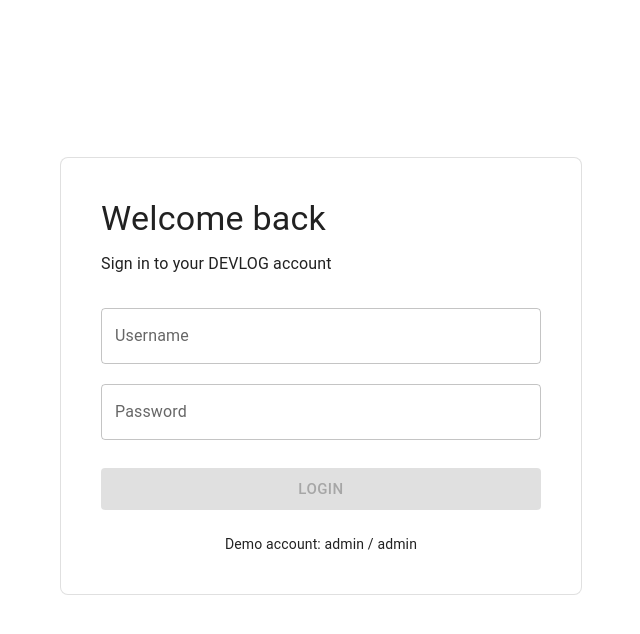
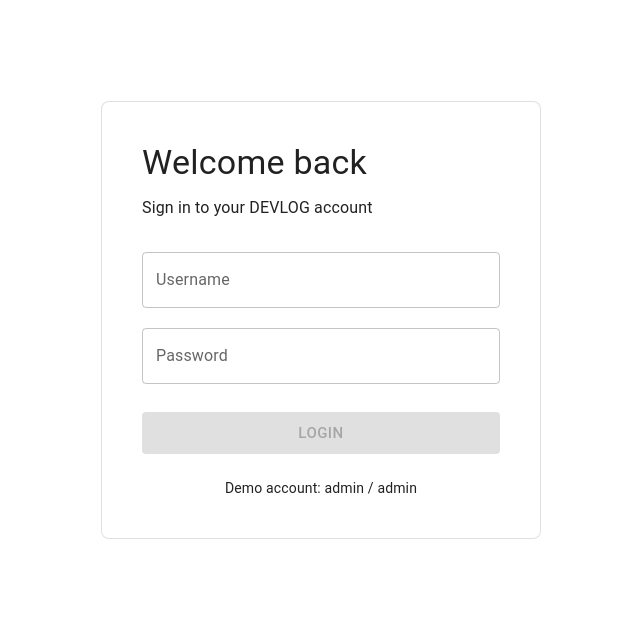
Before and after one commit to igorgrinchenko/react-blog, a React (Vite) app: page /login in a window 1280 px wide. Shown: the top 634 px of the page, without its empty margins (319-959 px from the left). Built offline with nearby package versions, Linux system fonts and the light colour scheme.

Commit message:
added index.css

```diff
--- a/src/index.css
+++ b/src/index.css
@@ -0,0 +1,134 @@
+/* =========================
+   Reset
+   ========================= */
+
+*,
+*::before,
+*::after {
+  box-sizing: border-box;
+  margin: 0;
+  padding: 0;
+}
+
+html {
+  line-height: 1.15;
+  -webkit-text-size-adjust: 100%;
+}
+
+body {
+  min-height: 100vh;
+  margin: 0;
+}
+
+img,
+picture,
+video,
+canvas,
+svg {
+  display: block;
+  max-width: 100%;
+}
+
+button,
+input,
+textarea,
+select {
+  font: inherit;
+}
+
+button,
+input,
+textarea,
+select {
+  margin: 0;
+}
+
+button {
+  cursor: pointer;
+}
+
+a {
+  color: inherit;
+  text-decoration: none;
+}
+
+ul,
+ol {
+  list-style: none;
+}
+
+table {
+  border-collapse: collapse;
+  border-spacing: 0;
+}
+
+/* =========================
+   Normalize
+   ========================= */
+
+button,
+input {
+  overflow: visible;
+}
+
+button,
+select {
+  text-transform: none;
+}
+
+textarea {
+  overflow: auto;
+}
+
+button::-moz-focus-inner {
+  border: 0;
+  padding: 0;
+}
+
+button,
+[type="button"],
+[type="reset"],
+[type="submit"] {
+  -webkit-appearance: button;
+  appearance: button;
+}
+
+[type="search"] {
+  -webkit-appearance: textfield;
+  appearance: textfield;
+  outline-offset: -2px;
+}
+
+[type="search"]::-webkit-search-decoration {
+  -webkit-appearance: none;
+}
+
+[hidden] {
+  display: none;
+}
+
+/* =========================
+   Base
+   ========================= */
+
+html,
+body,
+#root {
+  min-height: 100%;
+}
+
+body {
+  font-family: Arial, Helvetica, sans-serif;
+  background-color: #fff;
+  color: #111;
+  text-rendering: optimizeLegibility;
+}
+
+img {
+  height: auto;
+}
+
+a,
+button {
+  -webkit-tap-highlight-color: transparent;
+}
--- a/src/main.jsx
+++ b/src/main.jsx
@@ -1,6 +1,7 @@
 import { StrictMode } from "react";
 import { createRoot } from "react-dom/client";
 import { BrowserRouter } from "react-router-dom";
+import "./index.css";
 import App from "./App.jsx";
 
 createRoot(document.getElementById("root")).render(
```
